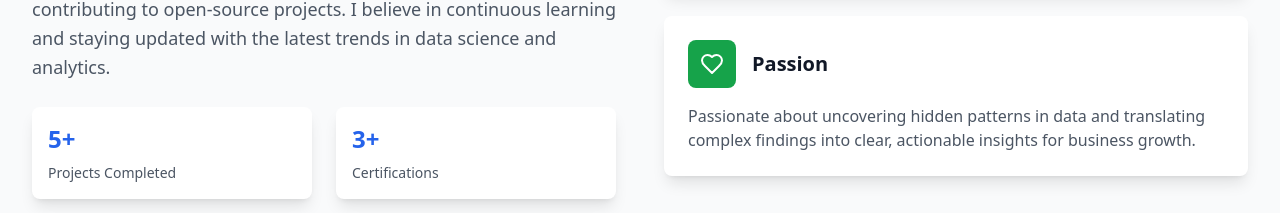
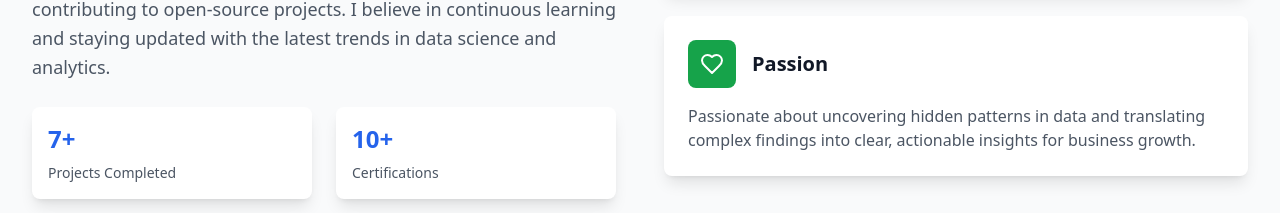
Before and after one commit to tejas-0905/dynamic-portfolio, a React (Vite) app: page / in a window 1280 px wide. Shown: the part 1379-1592 px from the top of the page. Built offline with nearby package versions, Linux system fonts and the light colour scheme.

Commit message:
Update project and certification counts in About
Increased the displayed number of completed projects from 5+ to 7+ and certifications from 3+ to 10+ in the About component to reflect updated achievements.

```diff
--- a/src/components/About.tsx
+++ b/src/components/About.tsx
@@ -57,14 +57,14 @@ const About: React.FC<AboutProps> = ({ darkMode }) => {
               transition={{ duration: 0.6 }}
             >
               <div className={`p-4 rounded-lg ${darkMode ? 'bg-gray-700' : 'bg-white'} shadow-lg`}>
-                <div className="text-2xl font-bold text-blue-600 mb-2">5+</div>
+                <div className="text-2xl font-bold text-blue-600 mb-2">7+</div>
                 <div className={`text-sm ${darkMode ? 'text-gray-300' : 'text-gray-600'}`}>
                   Projects Completed
                 </div>
               </div>
 
               <div className={`p-4 rounded-lg ${darkMode ? 'bg-gray-700' : 'bg-white'} shadow-lg`}>
-                <div className="text-2xl font-bold text-blue-600 mb-2">3+</div>
+                <div className="text-2xl font-bold text-blue-600 mb-2">10+</div>
                 <div className={`text-sm ${darkMode ? 'text-gray-300' : 'text-gray-600'}`}>
                   Certifications
                 </div>
```
